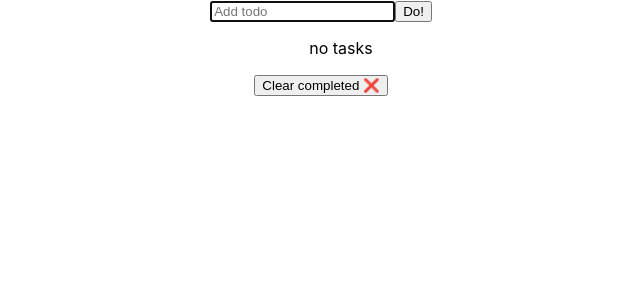
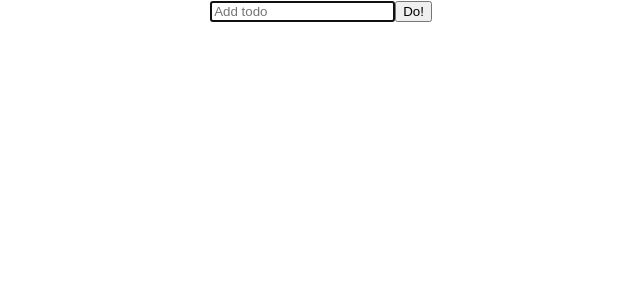
Before and after one commit to PrzemekL7/todo_app, a React (Create React App) app: page / in a window 1280 px wide. Shown: the top 300 px of the page, without its empty margins (319-959 px from the left). Built offline with nearby package versions, Linux system fonts and the light colour scheme.

Commit message:
move main input to its own component

```diff
--- a/src/App.js
+++ b/src/App.js
@@ -1,62 +1,10 @@
-import {useEffect, useRef, useState} from "react";
-
-import {v4 as idGenerator} from "uuid";
-
-import TodoList from "./components/TodoList";
-import {useLocalStorage} from "./hooks/useLocalStorage";
-
 import './App.css';
+import TodoInput from "./components/TodoInput";
 
 function App() {
-    const [todo, setTodo] = useState("");
-    const [values, setValues] = useLocalStorage("todo", []);
-    const inputElement = useRef();
-
-    useEffect(() => {
-        inputElement.current.focus();
-    }, [])
-
-    function handleOnChange(e) {
-        setTodo(e.target.value)
-    }
-
-    function handleNewTodo() {
-        if (todo !== "") {
-            setValues([...values, {id: idGenerator(), task: todo, completed: false, edit: false}]);
-            setTodo("")
-        }
-    }
-
-    function handleOnClear() {
-        const newTodos = values.filter(todo => todo.completed === false)
-        setValues([...newTodos])
-    }
-
     return (
         <div className="App">
-            <input
-                type="text"
-                placeholder="Add todo"
-                className="search__input input"
-                value={todo}
-                onChange={handleOnChange}
-                onKeyUp={e => e.key === 'Enter' && handleNewTodo(e)}
-                ref={inputElement}
-            />
-            <button
-                className="search__button"
-                onClick={handleNewTodo}
-            >
-                Do!
-            </button>
-            <TodoList
-                todoList={values} setValues={setValues}
-            />
-            <button
-                onClick={handleOnClear}
-            >
-                Clear completed ❌
-            </button>
+            <TodoInput/>
         </div>
     );
 }
--- /dev/null
+++ b/src/components/TodoInput.jsx
@@ -0,0 +1,70 @@
+import {useEffect, useRef, useState} from "react";
+import {useLocalStorage} from "../hooks/useLocalStorage";
+import {v4 as idGenerator} from "uuid";
+import TodoList from "./TodoList";
+
+function TodoInput() {
+    const [todo, setTodo] = useState("");
+    const [values, setValues] = useLocalStorage("todo", []);
+    const inputElement = useRef();
+
+    useEffect(() => {
+        inputElement.current.focus();
+    }, [])
+
+    function handleOnChange(e) {
+        setTodo(e.target.value)
+    }
+
+    function handleNewTodo() {
+        if (todo !== "") {
+            setValues([...values, {id: idGenerator(), task: todo, completed: false, edit: false}]);
+            setTodo("")
+        }
+    }
+
+    function handleOnClear() {
+        const newTodos = values.filter(todo => todo.completed === false)
+        setValues([...newTodos])
+    }
+
+    return (
+        <div
+            className="search">
+            <input
+                type="text"
+                placeholder="Add todo"
+                className="search__input input"
+                value={todo}
+                onChange={handleOnChange}
+                onKeyUp={e => e.key === 'Enter' && handleNewTodo(e)}
+                ref={inputElement}
+            />
+            <button
+                className="search__button button"
+                onClick={handleNewTodo}
+            >
+                Do!
+            </button>
+            <TodoList
+                todoList={values}
+                setValues={setValues}
+            />
+            {
+                values.length > 0
+                    ?
+                    <button
+                        className="search__button button"
+                        onClick={handleOnClear}
+                    >
+                        Clear completed ❌
+                    </button>
+                    :
+                    null
+            }
+
+        </div>
+    );
+}
+
+export default TodoInput;
--- a/src/components/TodoList.jsx
+++ b/src/components/TodoList.jsx
@@ -2,10 +2,22 @@ import TodoListTask from "./TodoListTask";
 
 function TodoList({todoList, setValues}) {
     return (
-        <ul className="task-list">
-            {todoList.length > 0 ? todoList.map(todo => (
-                <TodoListTask key={todo.id} todoTask={todo} setValues={setValues} todoList={todoList}/>
-            )) : <div>no tasks</div>}
+        <ul
+            className="task-list"
+        >
+            {todoList.length > 0
+                ?
+                todoList.map(todo => (
+                    <TodoListTask
+                        key={todo.id}
+                        todoTask={todo}
+                        setValues={setValues}
+                        todoList={todoList}
+                    />
+                ))
+                :
+                null}
+
         </ul>
     );
 }
--- a/src/components/TodoListTask.jsx
+++ b/src/components/TodoListTask.jsx
@@ -33,6 +33,7 @@ function TodoListTask({todoTask: {task, id, edit}, setValues, todoList}) {
             setValues([...newTodos])
         }
     }
+
     function handleOnFocus() {
         if (focus === true) {
             inputElement.current.focus()
@@ -41,7 +42,9 @@ function TodoListTask({todoTask: {task, id, edit}, setValues, todoList}) {
 
     return (
         <>
-            {edit === false ?
+            {
+                edit === false
+                ?
                 (
                     <div className="list-item">
                         <li
```
